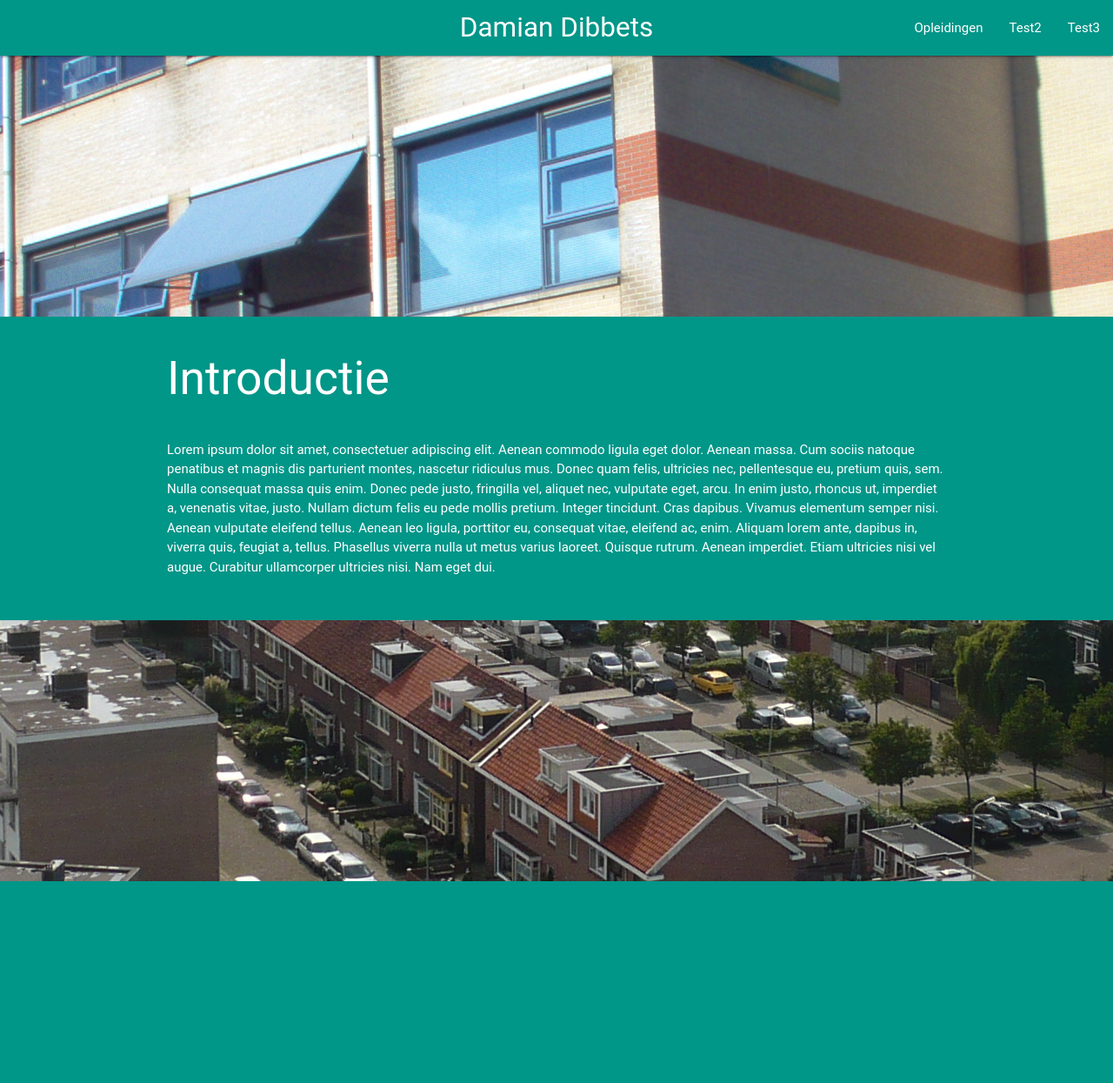
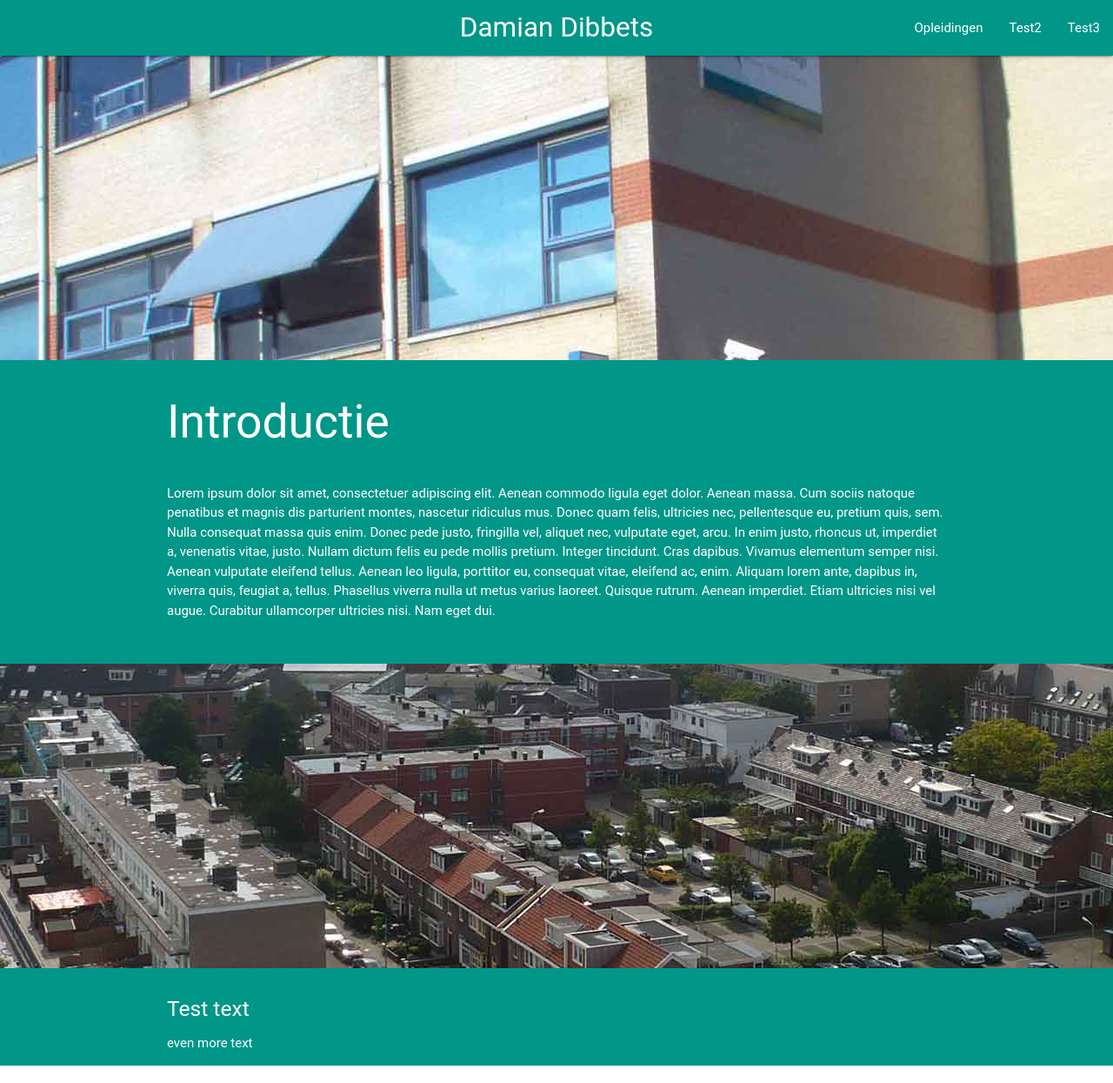
Before and after one commit to damiandib/School, a PHP site: page / in a window 1280 px wide. Shown: the whole page at 87% size. Before the commit the page ends 1013 px from the top, so only its background shows below. Run offline with PHP 8.4, Linux system fonts and the light colour scheme; some libraries are stand-ins or nearby versions; some web fonts are replaced.

Commit message:
Added a footer plus changed the pictures to reasonable size

```diff
--- a/Portfolio/index.php
+++ b/Portfolio/index.php
@@ -44,8 +44,18 @@
     </div>
 </div>
 <div class=" parallax-container">
-    <div class="parallax"><img src="images/beverwijk1jpg.jpg"></div>
+    <div class="parallax"><img src="images/beverwijk1.jpg"></div>
 </div>
+<footer class="page-footer teal lighter-1">
+    <div class="container">
+        <div class="row">
+            <div class="col s6">
+                <h5 class="white-text">Test text</h5>
+                <p class="white-text">even more text</p>
+            </div>
+        </div>
+    </div>
+</footer>
 <script type="text/javascript" src="https://code.jquery.com/jquery-2.1.1.min.js"></script>
 <script type="text/javascript"
         src="https://cdnjs.cloudflare.com/ajax/libs/materialize/0.98.0/js/materialize.min.js"></script>
--- a/Portfolio/style.css
+++ b/Portfolio/style.css
@@ -1,3 +1,3 @@
 .parallax-container{
-    height: 300px;
+    height: 350px;
 }
```
Also changed, not shown: Portfolio/images/beverwijk1.jpg (added), Portfolio/images/beverwijk1jpg.jpg (deleted), Portfolio/images/novacollege1.jpg.
